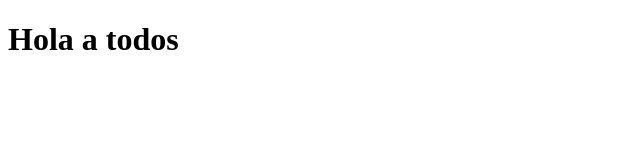
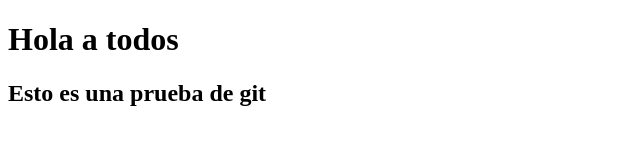
Before and after one commit to ShurtadoT/clase-pw, a plain HTML site: page index.html in a window 1280 px wide. Shown: the whole page, without its empty margins (0-640 px from the left). Drawn offline with Linux system fonts and the light colour scheme.

Commit message:
Eso es una prueba de git

```diff
--- a/index.html
+++ b/index.html
@@ -7,5 +7,6 @@
 </head>
 <body>
     <h1>Hola a todos</h1>
+    <h2>Esto es una prueba de git</h2>
 </body>
 </html>
```
